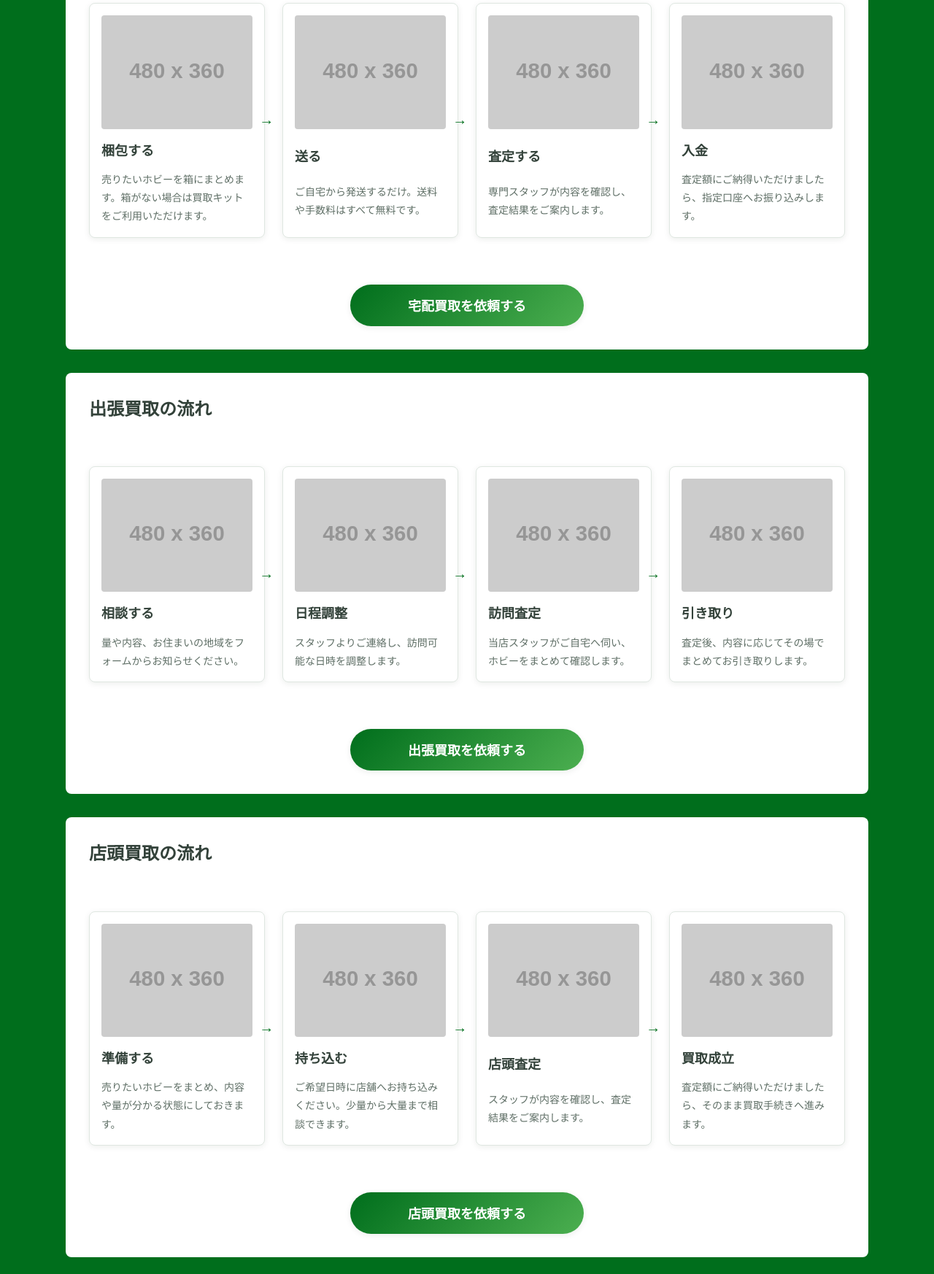
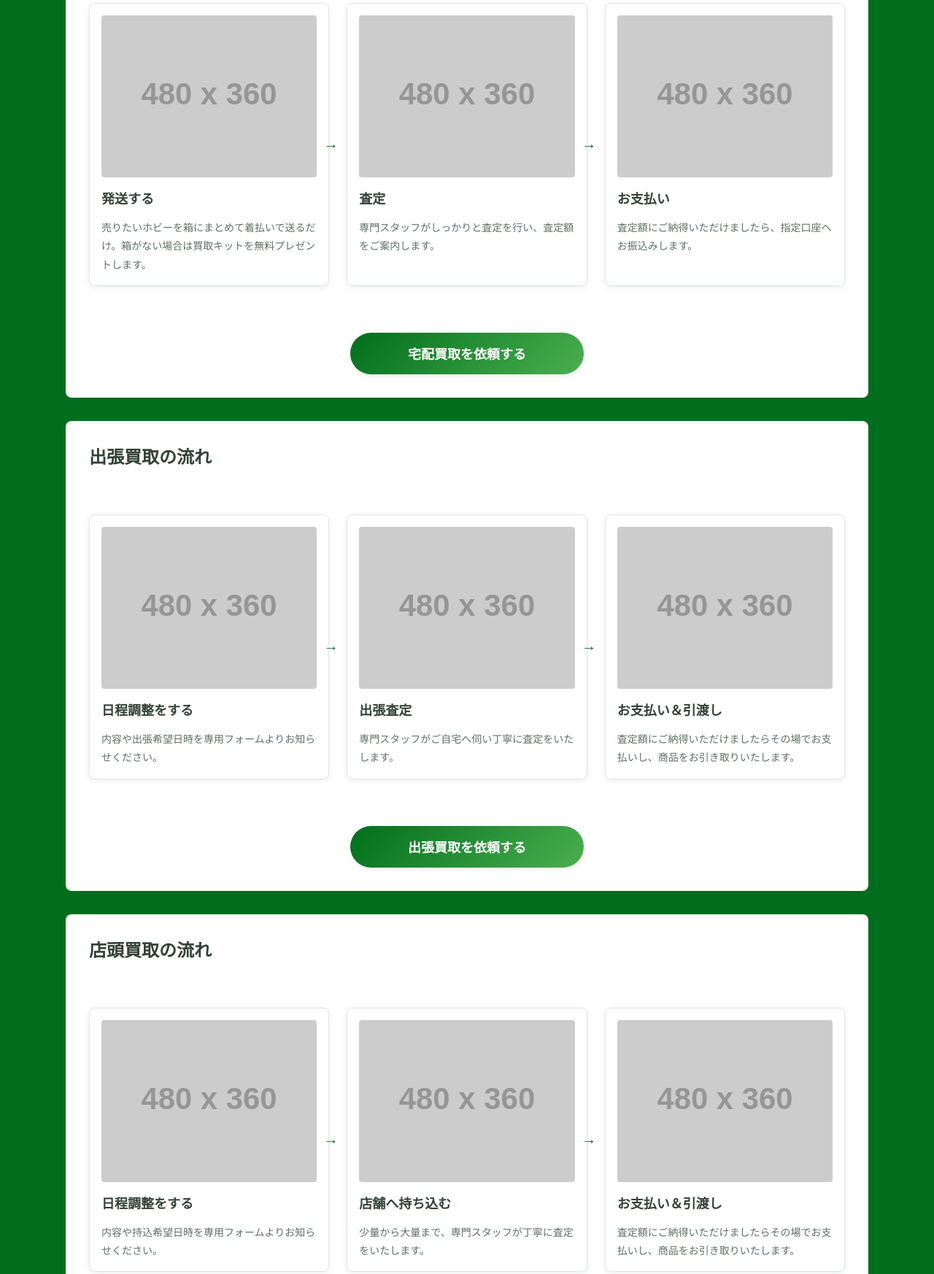
Before and after one commit to yamaguchi0831/coms-hobby, a plain HTML site: page pages/page-flow.html in a window 1280 px wide. Shown: the part 2050-3796 px from the top of the page at 73% size. Drawn offline with Linux system fonts and the light colour scheme; placeholder pictures from the web are drawn by us.

Commit message:
Update purchase flow steps

```diff
--- a/pages/page-flow.html
+++ b/pages/page-flow.html
@@ -127,7 +127,8 @@
 
       .hb-flow__p-steps {
         display: grid;
-        grid-template-columns: repeat(4, minmax(0, 1fr));
+        grid-template-columns: repeat(3, minmax(0, 1fr));
+        grid-template-rows: auto auto 1fr;
         gap: var(--hb-space-lg);
         align-items: stretch;
       }
@@ -135,6 +136,9 @@
       .hb-flow__p-step {
         position: relative;
         display: grid;
+        grid-row: span 3;
+        grid-template-rows: subgrid;
+        min-width: 0;
         gap: var(--hb-space-md);
         border: 1px solid var(--hb-color-border-muted);
         border-radius: var(--hb-radius-md);
@@ -168,6 +172,7 @@
 
       .hb-flow__p-step__title {
         margin: 0;
+        min-width: 0;
         color: var(--hb-color-text-deep);
         font-size: var(--hb-font-size-h4);
         font-weight: 900;
@@ -175,6 +180,7 @@
 
       .hb-flow__p-step__text {
         margin: 0;
+        min-width: 0;
         color: var(--hb-color-text-muted);
         font-size: var(--hb-font-size-body--sm);
         line-height: 1.8;
@@ -195,29 +201,24 @@
         .hb-flow__p-lead__inner {
           grid-template-columns: 1fr;
         }
-
-        .hb-flow__p-steps {
-          grid-template-columns: repeat(2, minmax(0, 1fr));
-        }
-
-        .hb-flow__p-step:nth-child(2)::after {
-          display: none;
-        }
       }
 
-      @media (max-width: 640px) {
+      @media (max-width: 639px) {
         .hb-flow__p-section-head {
           text-align: left;
         }
 
         .hb-flow__p-steps {
           grid-template-columns: 1fr;
+          grid-template-rows: none;
           max-width: 500px;
           margin-inline: auto;
         }
 
         .hb-flow__p-step {
+          grid-row: auto;
           grid-template-columns: 30% minmax(0, 1fr);
+          grid-template-rows: auto auto;
           gap: var(--hb-space-xs) var(--hb-space-md);
           align-items: center;
         }
@@ -344,45 +345,33 @@
                     alt="梱包する箱のイメージ"
                   />
                 </figure>
-                <h3 class="hb-flow__p-step__title">梱包する</h3>
+                <h3 class="hb-flow__p-step__title">発送する</h3>
                 <p class="hb-flow__p-step__text">
-                  売りたいホビーを箱にまとめます。箱がない場合は買取キットをご利用いただけます。
+                  売りたいホビーを箱にまとめて着払いで送るだけ。箱がない場合は買取キットを無料プレゼントします。
                 </p>
               </article>
               <article class="hb-flow__p-step">
                 <figure class="hb-flow__p-step__image">
                   <img
                     src="https://placehold.co/480x360/eef3ee/5f6f66?text=Step+2"
-                    alt="発送するイメージ"
+                    alt="査定のイメージ"
                   />
                 </figure>
-                <h3 class="hb-flow__p-step__title">送る</h3>
+                <h3 class="hb-flow__p-step__title">査定</h3>
                 <p class="hb-flow__p-step__text">
-                  ご自宅から発送するだけ。送料や手数料はすべて無料です。
+                  専門スタッフがしっかりと査定を行い、査定額をご案内します。
                 </p>
               </article>
               <article class="hb-flow__p-step">
                 <figure class="hb-flow__p-step__image">
                   <img
                     src="https://placehold.co/480x360/eef3ee/5f6f66?text=Step+3"
-                    alt="査定のイメージ"
+                    alt="お支払いのイメージ"
                   />
                 </figure>
-                <h3 class="hb-flow__p-step__title">査定する</h3>
+                <h3 class="hb-flow__p-step__title">お支払い</h3>
                 <p class="hb-flow__p-step__text">
-                  専門スタッフが内容を確認し、査定結果をご案内します。
-                </p>
-              </article>
-              <article class="hb-flow__p-step">
-                <figure class="hb-flow__p-step__image">
-                  <img
-                    src="https://placehold.co/480x360/eef3ee/5f6f66?text=Step+4"
-                    alt="入金のイメージ"
-                  />
-                </figure>
-                <h3 class="hb-flow__p-step__title">入金</h3>
-                <p class="hb-flow__p-step__text">
-                  査定額にご納得いただけましたら、指定口座へお振り込みします。
+                  査定額にご納得いただけましたら、指定口座へお振込みします。
                 </p>
               </article>
             </div>
@@ -408,45 +397,33 @@
                     alt="相談するイメージ"
                   />
                 </figure>
-                <h3 class="hb-flow__p-step__title">相談する</h3>
+                <h3 class="hb-flow__p-step__title">日程調整をする</h3>
                 <p class="hb-flow__p-step__text">
-                  量や内容、お住まいの地域をフォームからお知らせください。
+                  内容や出張希望日時を専用フォームよりお知らせください。
                 </p>
               </article>
               <article class="hb-flow__p-step">
                 <figure class="hb-flow__p-step__image">
                   <img
                     src="https://placehold.co/480x360/eef3ee/5f6f66?text=Step+2"
-                    alt="訪問日調整のイメージ"
+                    alt="出張査定のイメージ"
                   />
                 </figure>
-                <h3 class="hb-flow__p-step__title">日程調整</h3>
+                <h3 class="hb-flow__p-step__title">出張査定</h3>
                 <p class="hb-flow__p-step__text">
-                  スタッフよりご連絡し、訪問可能な日時を調整します。
+                  専門スタッフがご自宅へ伺い丁寧に査定をいたします。
                 </p>
               </article>
               <article class="hb-flow__p-step">
                 <figure class="hb-flow__p-step__image">
                   <img
                     src="https://placehold.co/480x360/eef3ee/5f6f66?text=Step+3"
-                    alt="査定するスタッフのイメージ"
+                    alt="お支払いと引渡しのイメージ"
                   />
                 </figure>
-                <h3 class="hb-flow__p-step__title">訪問査定</h3>
+                <h3 class="hb-flow__p-step__title">お支払い＆引渡し</h3>
                 <p class="hb-flow__p-step__text">
-                  当店スタッフがご自宅へ伺い、ホビーをまとめて確認します。
-                </p>
-              </article>
-              <article class="hb-flow__p-step">
-                <figure class="hb-flow__p-step__image">
-                  <img
-                    src="https://placehold.co/480x360/eef3ee/5f6f66?text=Step+4"
-                    alt="引き取りのイメージ"
-                  />
-                </figure>
-                <h3 class="hb-flow__p-step__title">引き取り</h3>
-                <p class="hb-flow__p-step__text">
-                  査定後、内容に応じてその場でまとめてお引き取りします。
+                  査定額にご納得いただけましたらその場でお支払いし、商品をお引き取りいたします。
                 </p>
               </article>
             </div>
@@ -472,9 +449,9 @@
                     alt="持ち込み準備のイメージ"
                   />
                 </figure>
-                <h3 class="hb-flow__p-step__title">準備する</h3>
+                <h3 class="hb-flow__p-step__title">日程調整をする</h3>
                 <p class="hb-flow__p-step__text">
-                  売りたいホビーをまとめ、内容や量が分かる状態にしておきます。
+                  内容や持込希望日時を専用フォームよりお知らせください。
                 </p>
               </article>
               <article class="hb-flow__p-step">
@@ -484,33 +461,21 @@
                     alt="店舗へ持ち込むイメージ"
                   />
                 </figure>
-                <h3 class="hb-flow__p-step__title">持ち込む</h3>
+                <h3 class="hb-flow__p-step__title">店舗へ持ち込む</h3>
                 <p class="hb-flow__p-step__text">
-                  ご希望日時に店舗へお持ち込みください。少量から大量まで相談できます。
+                  少量から大量まで、専門スタッフが丁寧に査定をいたします。
                 </p>
               </article>
               <article class="hb-flow__p-step">
                 <figure class="hb-flow__p-step__image">
                   <img
                     src="https://placehold.co/480x360/eef3ee/5f6f66?text=Step+3"
-                    alt="店頭査定のイメージ"
+                    alt="お支払いと引渡しのイメージ"
                   />
                 </figure>
-                <h3 class="hb-flow__p-step__title">店頭査定</h3>
+                <h3 class="hb-flow__p-step__title">お支払い＆引渡し</h3>
                 <p class="hb-flow__p-step__text">
-                  スタッフが内容を確認し、査定結果をご案内します。
-                </p>
-              </article>
-              <article class="hb-flow__p-step">
-                <figure class="hb-flow__p-step__image">
-                  <img
-                    src="https://placehold.co/480x360/eef3ee/5f6f66?text=Step+4"
-                    alt="買取成立のイメージ"
-                  />
-                </figure>
-                <h3 class="hb-flow__p-step__title">買取成立</h3>
-                <p class="hb-flow__p-step__text">
-                  査定額にご納得いただけましたら、そのまま買取手続きへ進みます。
+                  査定額にご納得いただけましたらその場でお支払いし、商品をお引き取りいたします。
                 </p>
               </article>
             </div>
```
